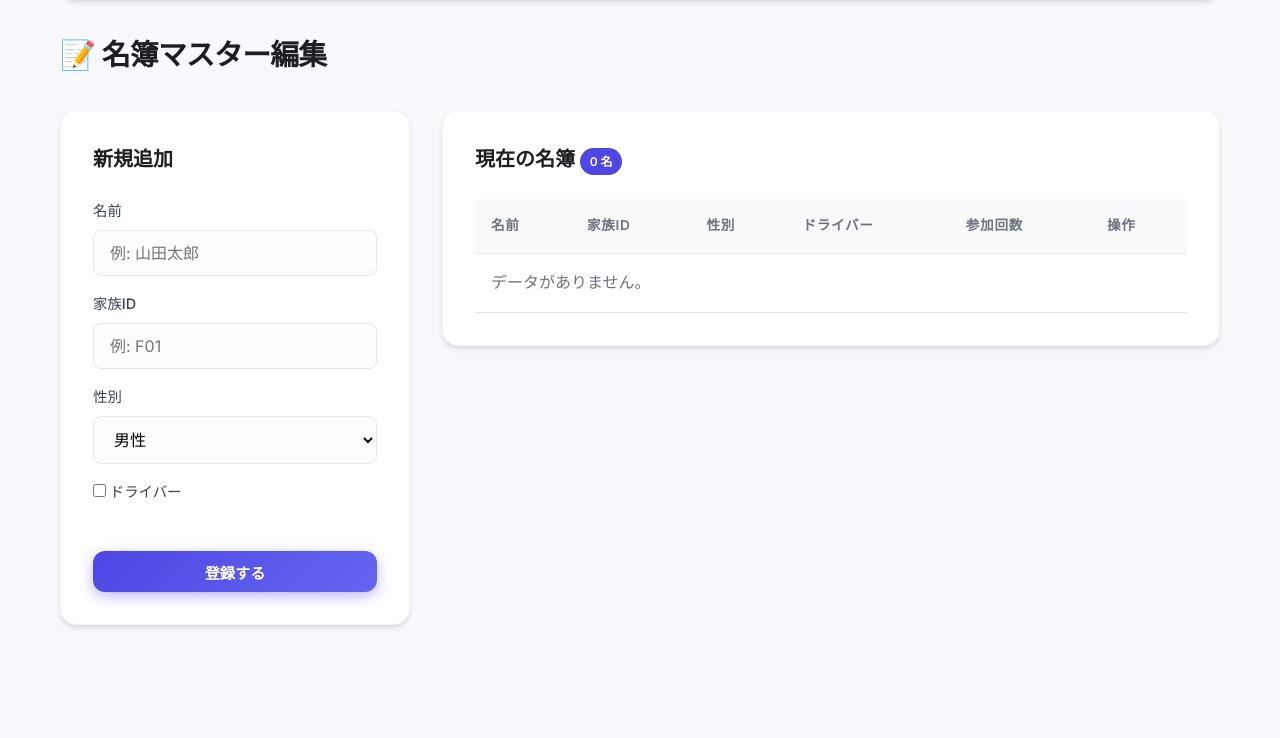
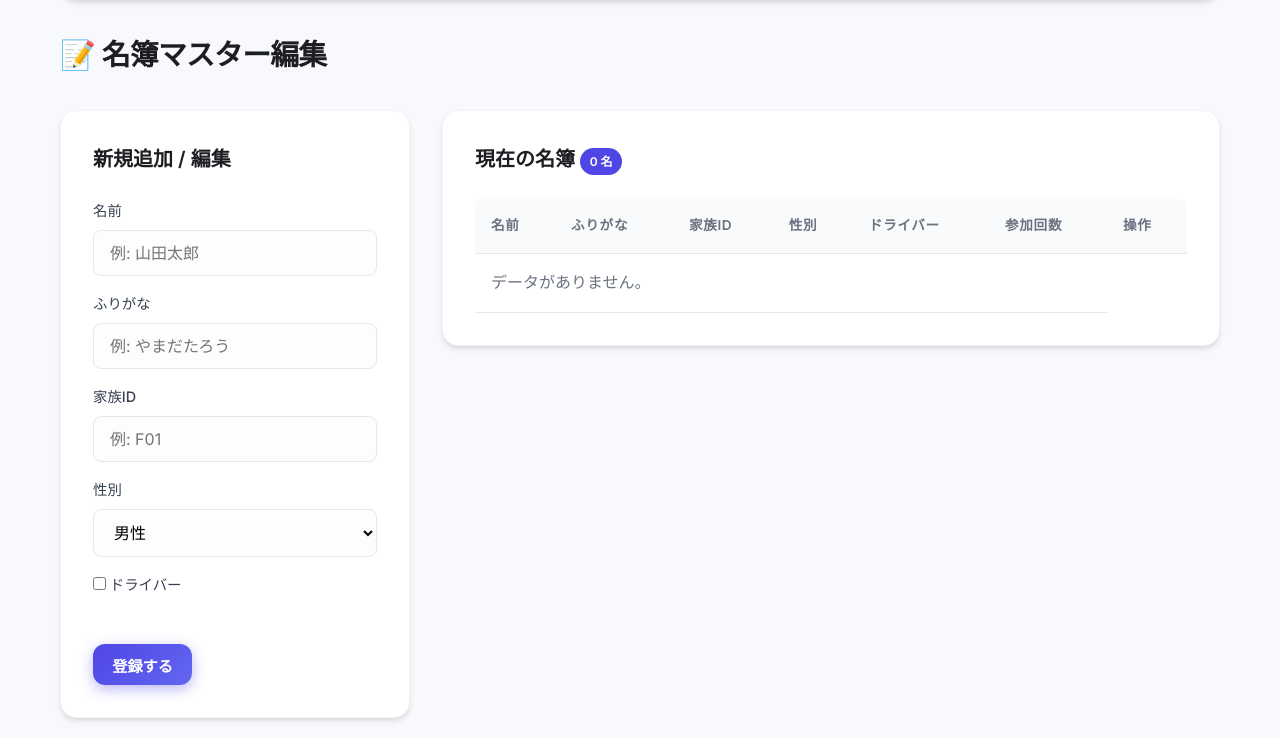
Before and after one commit to kujirahand/car-pair, a PHP site: page /index.php?action=edit_list in a window 1280 px wide. Shown: the part 84-822 px from the top of the page. Before the commit the page ends 712 px from the top, so only its background shows below. Run offline with PHP 8.4, Linux system fonts and the light colour scheme; the visitor is signed in with stand-in values (Sample User, id 1).

Commit message:
add kana, and edit functions

```diff
--- a/index.php
+++ b/index.php
@@ -44,6 +44,7 @@ if ($action === 'edit_list') {
         if (isset($_POST['add'])) {
             $csv->add([
                 'name' => $_POST['name'],
+                'furigana' => $_POST['furigana'],
                 'family_id' => $_POST['family_id'],
                 'gender' => $_POST['gender'],
                 'is_driver' => isset($_POST['is_driver']) ? '1' : '0',
@@ -52,6 +53,7 @@ if ($action === 'edit_list') {
         } elseif (isset($_POST['edit'])) {
             $csv->update($_POST['id'], [
                 'name' => $_POST['name'],
+                'furigana' => $_POST['furigana'] ?? '',
                 'family_id' => $_POST['family_id'],
                 'gender' => $_POST['gender'],
                 'is_driver' => isset($_POST['is_driver']) ? '1' : '0'
--- a/logic/CsvManager.php
+++ b/logic/CsvManager.php
@@ -2,7 +2,7 @@
 
 class CsvManager {
     private $csvFile;
-    private $headers = ['id', 'name', 'family_id', 'gender', 'is_driver', 'participation_count'];
+    private $headers = ['id', 'name', 'furigana', 'family_id', 'gender', 'is_driver', 'participation_count'];
 
     public function __construct($csvFile = null) {
         if ($csvFile === null) {
--- a/templates/edit_list.php
+++ b/templates/edit_list.php
@@ -4,11 +4,16 @@
 
 <div class="grid layout-grid">
     <div class="card edit-form-card">
-        <h3 class="card-title">新規追加</h3>
-        <form action="?action=edit_list" method="post" class="stack form-inline-custom">
+        <h3 class="card-title" id="form-title">新規追加 / 編集</h3>
+        <form action="?action=edit_list" method="post" class="stack form-inline-custom" id="edit-form">
+            <input type="hidden" name="id" id="form-id" value="">
             <div class="form-group">
                 <label>名前</label>
                 <input type="text" name="name" class="form-control" required placeholder="例: 山田太郎">
+            </div>
+            <div class="form-group">
+                <label>ふりがな</label>
+                <input type="text" name="furigana" class="form-control" required placeholder="例: やまだたろう">
             </div>
             <div class="form-group">
                 <label>家族ID</label>
@@ -23,11 +28,14 @@
             </div>
             <div class="form-group checkbox-group">
                 <label>
-                    <input type="checkbox" name="is_driver" value="1">
+                    <input type="checkbox" name="is_driver" id="form-driver" value="1">
                     ドライバー
                 </label>
             </div>
-            <button type="submit" name="add" class="btn btn-primary" style="margin-top: 1.5rem;">登録する</button>
+            <div class="form-actions" style="margin-top: 1.5rem;">
+                <button type="submit" name="add" id="form-submit" class="btn btn-primary">登録する</button>
+                <button type="button" id="form-cancel" class="btn btn-outline" style="display: none;" onclick="resetForm()">キャンセル</button>
+            </div>
         </form>
     </div>
 
@@ -38,6 +46,7 @@
                 <thead>
                     <tr>
                         <th>名前</th>
+                        <th>ふりがな</th>
                         <th>家族ID</th>
                         <th>性別</th>
                         <th>ドライバー</th>
@@ -52,11 +61,13 @@
                     <?php foreach ($members as $m): ?>
                     <tr>
                         <td><?= htmlspecialchars($m['name']) ?></td>
+                        <td><?= htmlspecialchars($m['furigana']) ?></td>
                         <td><span class="family-tag"><?= htmlspecialchars($m['family_id']) ?></span></td>
                         <td><?= $m['gender'] === 'M' ? '<span class="gender-m">男性</span>' : '<span class="gender-f">女性</span>' ?></td>
                         <td><?= $m['is_driver'] === '1' ? '🚗' : '-' ?></td>
                         <td><?= htmlspecialchars($m['participation_count']) ?> 回</td>
                         <td class="action-cell">
+                            <button type="button" class="btn btn-sm btn-outline" onclick="editMember('<?= htmlspecialchars($m['id']) ?>', '<?= htmlspecialchars(addslashes($m['name'])) ?>', '<?= htmlspecialchars(addslashes($m['furigana'])) ?>', '<?= htmlspecialchars(addslashes($m['family_id'])) ?>', '<?= $m['gender'] ?>', '<?= $m['is_driver'] ?>')">編集</button>
                             <form action="?action=edit_list" method="post" style="display:inline;" onsubmit="return confirm('本当に削除しますか？');">
                                 <input type="hidden" name="id" value="<?= htmlspecialchars($m['id']) ?>">
                                 <button type="submit" name="delete" class="btn btn-sm btn-danger">削除</button>
@@ -70,3 +81,34 @@
         </div>
     </div>
 </div>
+
+<script>
+function editMember(id, name, furigana, family_id, gender, is_driver) {
+    document.getElementById('form-id').value = id;
+    document.querySelector('input[name="name"]').value = name;
+    document.querySelector('input[name="furigana"]').value = furigana;
+    document.querySelector('input[name="family_id"]').value = family_id;
+    document.querySelector('select[name="gender"]').value = gender;
+    document.getElementById('form-driver').checked = (is_driver === '1');
+
+    // UIを編集モードに変更
+    document.getElementById('form-title').innerText = 'メンバー編集';
+    document.getElementById('form-submit').innerText = '更新する';
+    document.getElementById('form-submit').name = 'edit';
+    document.getElementById('form-cancel').style.display = 'inline-block';
+
+    // スムーズスクロールでフォームへ移動
+    window.scrollTo({ top: 0, behavior: 'smooth' });
+}
+
+function resetForm() {
+    document.getElementById('edit-form').reset();
+    document.getElementById('form-id').value = '';
+
+    // UIを新規追加モードに戻す
+    document.getElementById('form-title').innerText = '新規追加 / 編集';
+    document.getElementById('form-submit').innerText = '登録する';
+    document.getElementById('form-submit').name = 'add';
+    document.getElementById('form-cancel').style.display = 'none';
+}
+</script>
```
Also changed, not shown: AGENTS.md (+6 -1 lines), templates/select_members.php (+7 -1 lines).
